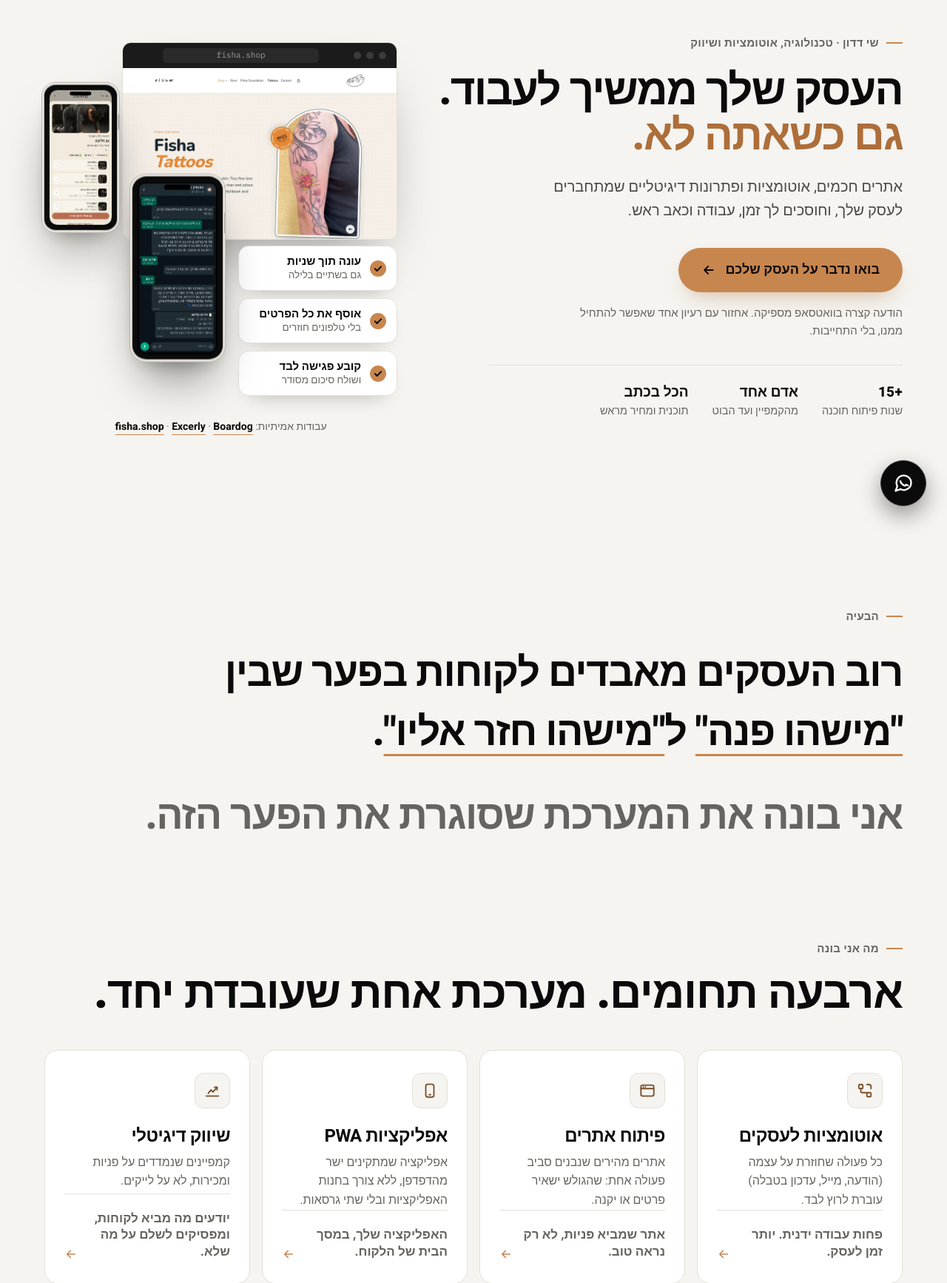
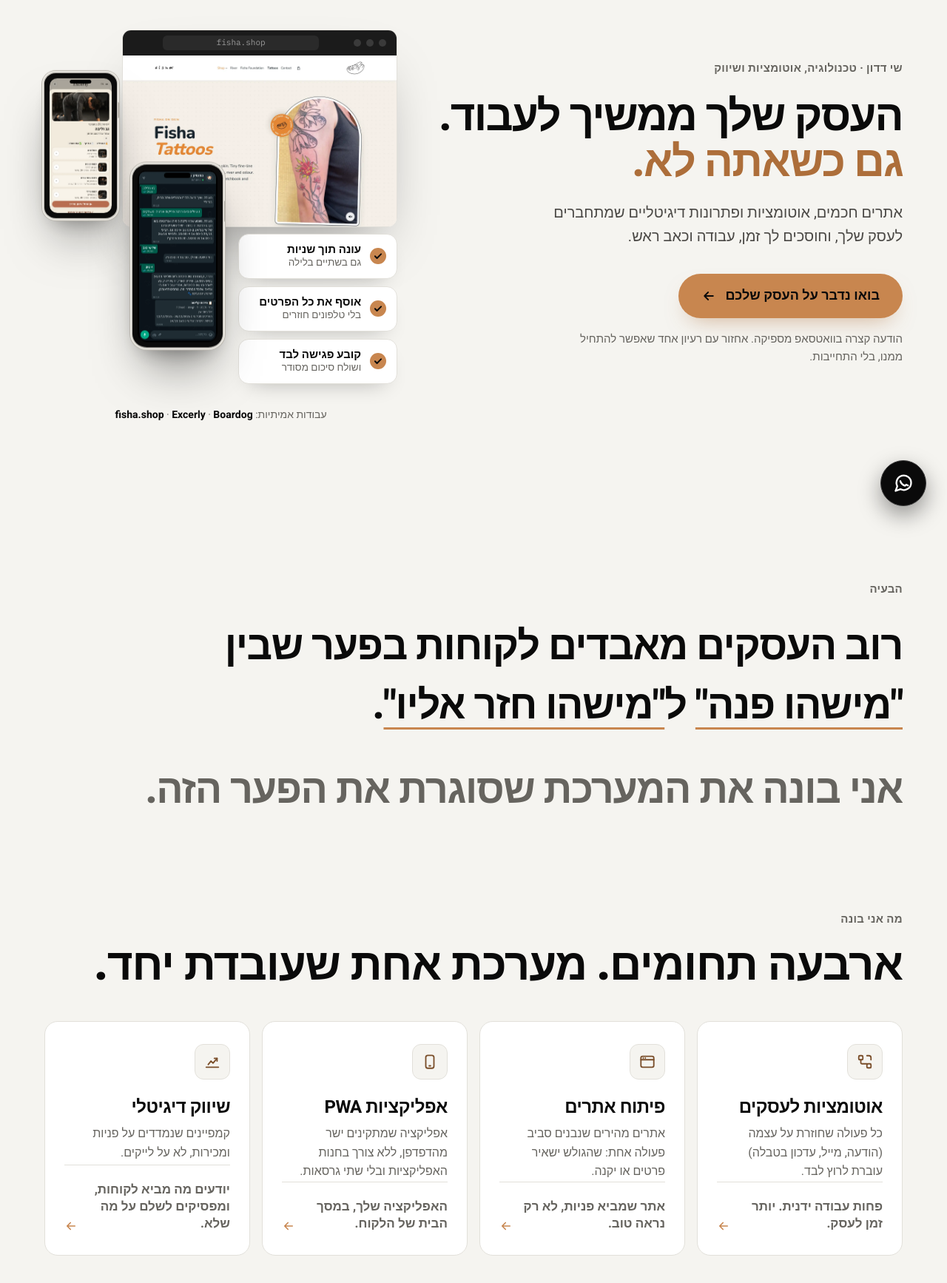
Before and after one commit to shaydadon/sdmarketing, a PHP site: page / in a window 1280 px wide. Shown: the part 88-1822 px from the top of the page at 74% size. Run offline with PHP 8.4, Linux system fonts and the light colour scheme; some web fonts are replaced.

Commit message:
v4: drop the hero facts row, the rules before section titles, and the caption links.
Co-Authored-By: Claude Opus 5.5 <noreply@anthropic.com>
Claude-Session: https://claude.ai/code/session_014zuAcs1zaquws76TnR3NXN

```diff
--- a/assets/css/style.css
+++ b/assets/css/style.css
@@ -1074,3 +1074,9 @@ footer .logo small{color:#9A9893}
   .qs b{font-size:20px}
   .qs li{gap:14px}
 }
+
+/* No short accent rule before the small section titles */
+.eyebrow::before{display:none}
+.eyebrow{gap:0}
+/* "Real work" caption under the hero image: plain text, not links */
+.h3-cap b{color:var(--ink);font-family:var(--display);font-weight:700}
--- a/includes/header.php
+++ b/includes/header.php
@@ -38,7 +38,7 @@ function logo_mark(): string
   <link rel="preconnect" href="https://fonts.googleapis.com">
   <link rel="preconnect" href="https://fonts.gstatic.com" crossorigin>
   <link href="https://fonts.googleapis.com/css2?family=Heebo:wght@400;500;700;800;900&family=IBM+Plex+Sans+Hebrew:wght@400;500;600;700&family=IBM+Plex+Mono:wght@400;500;600&display=swap" rel="stylesheet">
-  <link rel="stylesheet" href="assets/css/style.css?v=51">
+  <link rel="stylesheet" href="assets/css/style.css?v=52">
 </head>
 <body class="page-<?= e($page_id) ?>">
 <?php require __DIR__ . '/icons.php'; ?>
--- a/index.php
+++ b/index.php
@@ -16,11 +16,6 @@ require __DIR__ . '/includes/projects-data.php';
       <p class="lead">אתרים חכמים, אוטומציות ופתרונות דיגיטליים שמתחברים לעסק שלך, וחוסכים לך זמן, עבודה וכאב ראש.</p>
       <a class="btn btn-main" href="<?= e(wa_link($site, 'היי שי, אשמח לדבר על העסק שלי')) ?>" target="_blank" rel="noopener"><span>בואו נדבר על העסק שלכם</span><?= icon('arrow') ?></a>
       <p class="offer">הודעה קצרה בוואטסאפ מספיקה. אחזור עם רעיון אחד שאפשר להתחיל ממנו, בלי התחייבות.</p>
-      <ul class="h3-meta" aria-label="למה לעבוד איתי">
-        <li><b class="ltr">15+</b>שנות פיתוח תוכנה</li>
-        <li><b>אדם אחד</b>מהקמפיין ועד הבוט</li>
-        <li><b>הכל בכתב</b>תוכנית ומחיר מראש</li>
-      </ul>
     </div>
     <figure class="h3-art" aria-label="עבודות אמיתיות: החנות fisha.shop, האפליקציה Excerly והצ׳אטבוט Boardog">
       <div class="browser h3-b">
@@ -34,7 +29,7 @@ require __DIR__ . '/includes/projects-data.php';
         <li><?= icon('check') ?><span><b>אוסף את כל הפרטים</b>בלי טלפונים חוזרים</span></li>
         <li><?= icon('check') ?><span><b>קובע פגישה לבד</b>ושולח סיכום מסודר</span></li>
       </ul>
-      <figcaption class="h3-cap">עבודות אמיתיות: <a href="#work" lang="en">fisha.shop</a> · <a href="#work" lang="en">Excerly</a> · <a href="#work" lang="en">Boardog</a></figcaption>
+      <figcaption class="h3-cap">עבודות אמיתיות: <b lang="en">fisha.shop</b> · <b lang="en">Excerly</b> · <b lang="en">Boardog</b></figcaption>
     </figure>
   </div>
 </section>
```
